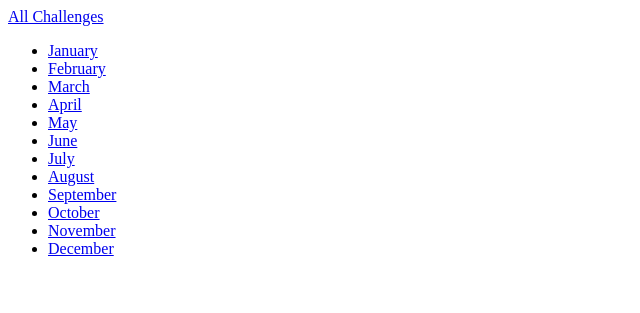
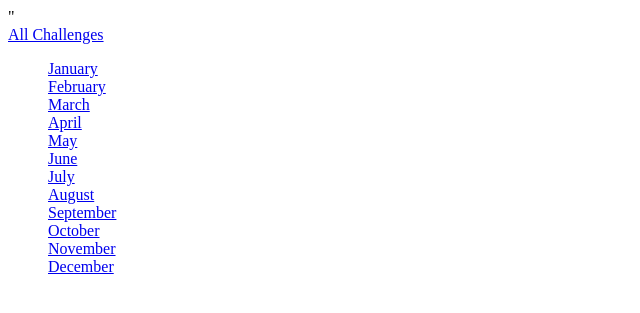
Before and after one commit to OkanHollander/django_project, a Django app: page /challenge/ in a window 1280 px wide. Shown: the top 313 px of the page, without its empty margins (0-640 px from the left). Run offline with Django 5.2, Linux system fonts and the light colour scheme.

Commit message:
updated with static css file

```diff
--- /dev/null
+++ b/monthly_challenges/challenges/static/challenges/challenges.css
@@ -0,0 +1,3 @@
+ul {
+    list-style: none;
+}
--- a/monthly_challenges/challenges/templates/challenges/index.html
+++ b/monthly_challenges/challenges/templates/challenges/index.html
@@ -1,4 +1,9 @@
 {% extends "base.html" %}
+{% load static %}
+
+{% block css_files %}
+<link rel="stylesheet" href="{% static "challenges/challenges.css" %}">"
+{% endblock css_files %}
 
 {% block page_title %}
 All Challenges
--- a/monthly_challenges/templates/base.html
+++ b/monthly_challenges/templates/base.html
@@ -4,6 +4,7 @@
     <meta charset="UTF-8" />
     <meta name="viewport" content="width=device-width, initial-scale=1.0" />
     <title>{% block page_title %}{% endblock page_title %}</title>
+    {% block css_files %}{% endblock css_files %}
   </head>
   <body>
     {% block content %}{% endblock content %}
```
